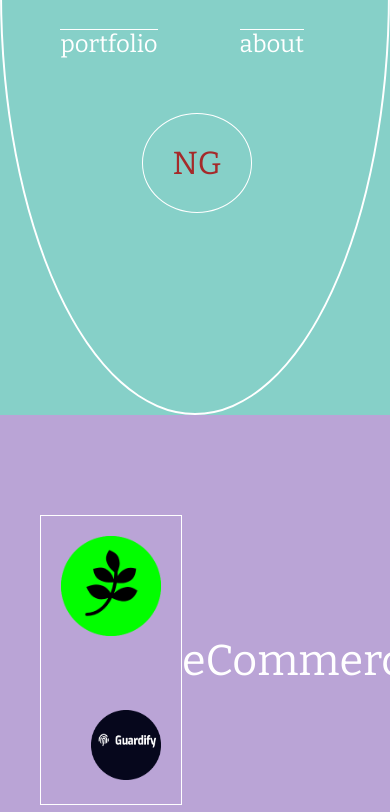
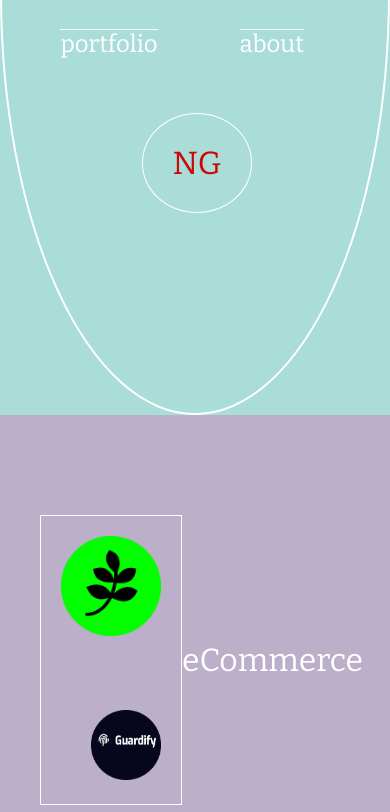
Before and after one commit to ngillca/ngartifact, a plain HTML site: page index.html in a window 390 px wide. Shown: the part 429-1241 px from the top of the page. Drawn offline with nearby package versions, Linux system fonts and the light colour scheme.

Commit message:
Polished up landing and portfolio section.

```diff
--- a/css/styles.css
+++ b/css/styles.css
@@ -1,7 +1,12 @@
 @import url("https://fonts.googleapis.com/css2?family=Bitter:ital,wght@0,100;0,200;0,300;0,400;0,500;0,600;0,700;0,800;0,900;1,100;1,200;1,300;1,400;1,500;1,600;1,700;1,800;1,900&family=Libre+Baskerville:ital,wght@0,400;0,700;1,400&family=Limelight&family=Montserrat:ital,wght@0,100;0,200;0,300;0,400;0,500;0,600;0,700;0,800;1,100;1,200;1,300;1,400;1,500;1,600;1,700;1,800&family=Poiret+One&family=Poppins:ital,wght@0,100;0,200;0,600;1,100&family=Quicksand:wght@300;400;500;600;700&display=swap");
 :root {
-  --background1: #86d0c8;
-  --portfoliobackground: #baa4d6;
+  --logocolor: rgb(203, 8, 8);
+  /* --background1: #86d0c8; */
+  --background1: rgb(170, 221, 216);
+  /* --portfoliobackground: #baa4d6; */
+  --portfoliobackground: #bbafca;
+  /* --portfoliobackground: #a54903; */
+  --aboutsection: rgb(161, 214, 161);
 }
 * {
   margin: 0;
@@ -58,7 +63,7 @@ body {
   border: 1px solid white;
   border-radius: 50%;
   padding: 40px;
-  color: rgb(203, 8, 8);
+  color: var(--logocolor);
 }
 
 .top-content a,
@@ -139,19 +144,26 @@ body {
   justify-content: flex-start;
   gap: 30%;
 }
-
+.landing-mobile a {
+  text-decoration: none;
+  color: white;
+}
 .landing-mobile li {
   border-top: 1px solid white;
 }
 
-.landing-mobile p {
+.mobile-logo {
   margin-top: 20%;
   font-size: 2rem;
-  color: brown;
+
   border: 1px solid white;
   border-radius: 50%;
   padding: 30px;
 }
+.mobile-logo a {
+  color: var(--logocolor);
+}
+/* ABOUT */
 /* Media Queries */
 @media (max-width: 600px) {
   .landing-mobile {
@@ -167,4 +179,18 @@ body {
   .bottom {
     display: none;
   }
+
+  .portfolio-section {
+    gap: 10px;
+  }
+  .portfolio-row {
+    justify-content: space-between;
+  }
+
+  .portfolio-title {
+    font-size: 2rem;
+  }
+  .title-alternate {
+    padding-right: 10px;
+  }
 }
--- a/index.html
+++ b/index.html
@@ -24,10 +24,10 @@
         Bring your <p style="color: rgb(133, 20, 133);">imagination</p>to life.
         <div class="landing-mobile">
           <ul>
-            <li>portfolio</li>
-            <li>about</li>
+            <li><a href="#portfolio">portfolio</a></li>
+            <li><a href="#about">about</a></li>
           </ul>
-          <p class="mobile-logo">NG</p>
+          <p class="mobile-logo"><a href="#">NG</a></p>
         </div>
       </div>
 
@@ -74,7 +74,7 @@
           </div>
         </div>
       </div>
-      <div class="portfolio-title">
+      <div class="portfolio-title title-alternate">
         <p>food & hospitality</p>
       </div>
     </div>
@@ -97,5 +97,9 @@
     </div>
   </section>
 
+  <!-- ABOUT -->
+  <section class="about-section">
+
+  </section>
 </body>
 </html>
```
